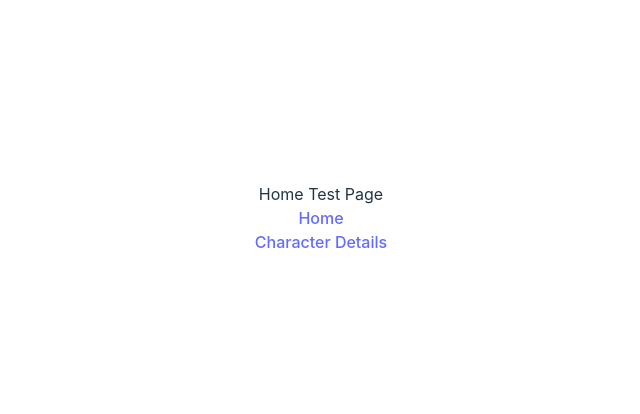
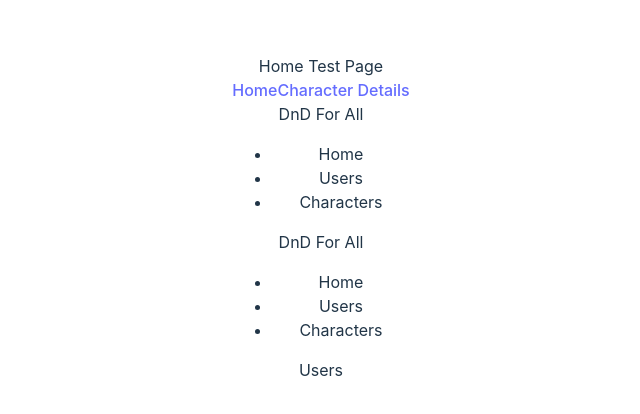
Before and after one commit to Jeyabal-B/dnd-ui, a React (Vite) app: page / in a window 1280 px wide. Shown: the part 182-596 px from the top of the page, without its empty margins (319-959 px from the left). Built offline with nearby package versions, Linux system fonts and the light colour scheme.

Commit message:
renaming folder and adding navbar

```diff
--- a/src/App.jsx
+++ b/src/App.jsx
@@ -1,7 +1,7 @@
 import { Link, Routes, Route } from "react-router-dom"
 
 import './App.css'
-import CharacterDetails from "./pages/characterDetails"
+import CharacterDetails from "./components/characterDetails"
 
 function App() {
 
@@ -13,7 +13,6 @@ function App() {
 
       <nav>
         <Link to="/">Home</Link>
-        <br/>
         <Link to="/characterDetails">Character Details</Link>
       </nav>
 
--- /dev/null
+++ b/src/components/navbar.jsx
@@ -0,0 +1,17 @@
+//import React from 'react'
+import { Link } from 'react-router-dom'
+
+function Navbar() {
+    return (
+        <div className='navbar'>
+            <div className='navbar-logo'>DnD For All</div>
+            <ul className='navbar-menu'>
+                <li><Link to='/'/>Home</li>
+                <li><Link to='/users'/>Users</li>
+                <li><Link to='/characters'/>Characters</li>
+            </ul>
+        </div>
+    )
+}
+
+export default Navbar
--- /dev/null
+++ b/src/components/users.jsx
@@ -0,0 +1,12 @@
+import Navbar from "./navbar";
+
+function Users() {
+    return (
+        <div>
+            <Navbar></Navbar>
+            <div>Users</div>
+        </div>
+    )
+}
+
+export default Users
--- a/src/main.jsx
+++ b/src/main.jsx
@@ -2,12 +2,16 @@ import { StrictMode } from 'react'
 import { createRoot } from 'react-dom/client'
 import './index.css'
 import App from './App.jsx'
+import Navbar from './components/navbar.jsx'
+import Users from './components/users.jsx'
 import { BrowserRouter } from 'react-router-dom'
 
 createRoot(document.getElementById('root')).render(
   <StrictMode>
     <BrowserRouter>
       <App />
+      <Navbar></Navbar>
+      <Users></Users>
     </BrowserRouter>
   </StrictMode>,
 )
```
Also changed, not shown: src/components/characterDetails.jsx (renamed from src/pages/characterDetails.jsx).
